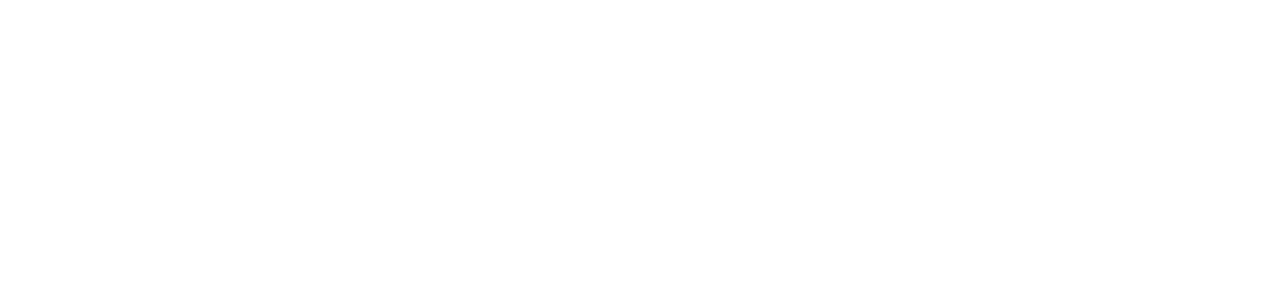
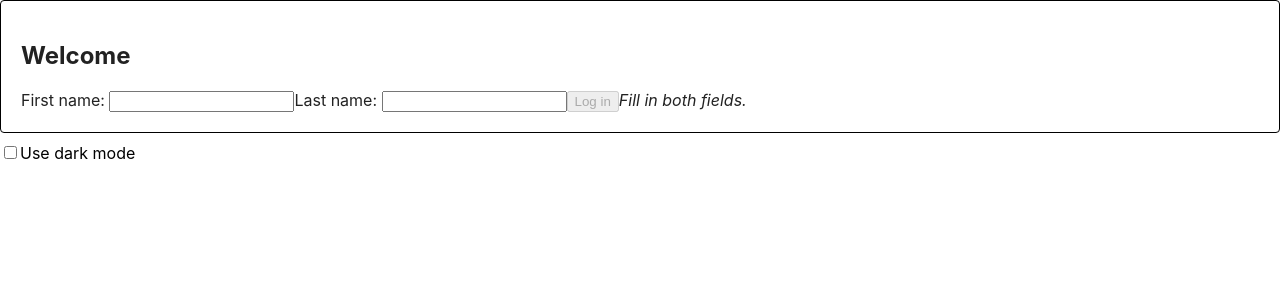
Before and after one commit to senusuresh48/demo_project, a React (Create React App) app: page /page in a window 1280 px wide. Before the commit this address had no page. Shown: the top 300 px of the page. Built offline with nearby package versions, Linux system fonts and the light colour scheme.

Commit message:
context updates

```diff
--- a/src/App.css
+++ b/src/App.css
@@ -12,6 +12,23 @@
   .App-logo {
     animation: App-logo-spin infinite 20s linear;
   }
+}
+
+.panel-light,
+.panel-dark {
+  border: 1px solid black;
+  border-radius: 4px;
+  padding: 20px;
+  margin-bottom: 10px;
+}
+.panel-light {
+  color: #222;
+  background: #fff;
+}
+
+.panel-dark {
+  color: #fff;
+  background: rgb(23, 32, 42);
 }
 
 .App-header {
--- a/src/App.jsx
+++ b/src/App.jsx
@@ -2,6 +2,7 @@
 import './App.css';
 import Muitypography from './components/Muitypography.jsx';
 import Parent from './components/nextpage.jsx';
+import MyApp from './components/child.jsx';
 import {BrowserRouter as Router , Routes,Route}from 'react-router-dom';
 
 function App() {
@@ -11,6 +12,8 @@
        <Route exact path="/" Component={Form} />
        <Route path="/nextpage" Component={Muitypography}/>
        <Route path="/newpage" Component={Parent}/>
+       <Route path='/page' Component={MyApp}/>
+
       </Routes>
     </Router>
 
--- a/src/components/child.jsx
+++ b/src/components/child.jsx
@@ -1,8 +1,121 @@
-// Child.js
-import React from "react";
+import { createContext, useContext, useState } from 'react';
 
-const Child = (props) => {
-	return <h3> {props.data} </h3>;
-};
+const ThemeContext = createContext(null);
+const CurrentUserContext = createContext(null);
 
-export default Child;
+export default function MyApp() {
+  const [theme, setTheme] = useState('light');
+  return (
+    <MyProviders theme={theme} setTheme={setTheme}>
+      <WelcomePanel />
+      <label>
+        <input
+          type="checkbox"
+          checked={theme === 'dark'}
+          onChange={(e) => {
+            setTheme(e.target.checked ? 'dark' : 'light')
+          }}
+        />
+        Use dark mode
+      </label>
+    </MyProviders>
+  );
+}
+
+function MyProviders({ children, theme, setTheme }) {
+  const [currentUser, setCurrentUser] = useState(null);
+  return (
+    <ThemeContext.Provider value={theme}>
+      <CurrentUserContext.Provider
+        value={{
+          currentUser,
+          setCurrentUser
+        }}
+      >
+        {children}
+      </CurrentUserContext.Provider>
+    </ThemeContext.Provider>
+  );
+}
+
+function WelcomePanel({ children }) {
+  const {currentUser} = useContext(CurrentUserContext);
+  return (
+    <Panel title="Welcome">
+      {currentUser !== null ?
+        <Greeting /> :
+        <LoginForm />
+      }
+    </Panel>
+  );
+}
+
+function Greeting() {
+  const {currentUser} = useContext(CurrentUserContext);
+  return (
+    <p>You logged in as {currentUser.name}.</p>
+  )
+}
+
+function LoginForm() {
+  const {setCurrentUser} = useContext(CurrentUserContext);
+  const [firstName, setFirstName] = useState('');
+  const [lastName, setLastName] = useState('');
+  const canLogin = firstName !== '' && lastName !== '';
+  return (
+    <>
+      <label>
+        First name{': '}
+        <input
+          required
+          value={firstName}
+          onChange={e => setFirstName(e.target.value)}
+        />
+      </label>
+      <label>
+        Last name{': '}
+        <input
+        required
+          value={lastName}
+          onChange={e => setLastName(e.target.value)}
+        />
+      </label>
+      <Button
+        disabled={!canLogin}
+        onClick={() => {
+          setCurrentUser({
+            name: firstName + ' ' + lastName
+          });
+        }}
+      >
+        Log in
+      </Button>
+      {!canLogin && <i>Fill in both fields.</i>}
+    </>
+  );
+}
+
+function Panel({ title, children }) {
+  const theme = useContext(ThemeContext);
+  const className = 'panel-' + theme;
+  return (
+    <section className={className}>
+      <h1>{title}</h1>
+      {children}
+    </section>
+  )
+}
+
+function Button({ children, disabled, onClick }) {
+  const theme = useContext(ThemeContext);
+  const className = 'button-' + theme;
+  return (
+    <button
+      className={className}
+      disabled={disabled}
+      onClick={onClick}
+    >
+      {children}
+    </button>
+  );
+}
--- a/src/components/nextpage.jsx
+++ b/src/components/nextpage.jsx
@@ -18,7 +18,7 @@
 
   return (
     <div className="App">
-      <h1>photos</h1>
+      <h1>Photos</h1>
       <h2>...are here</h2>
 
       {photos.map(photo => (
```
